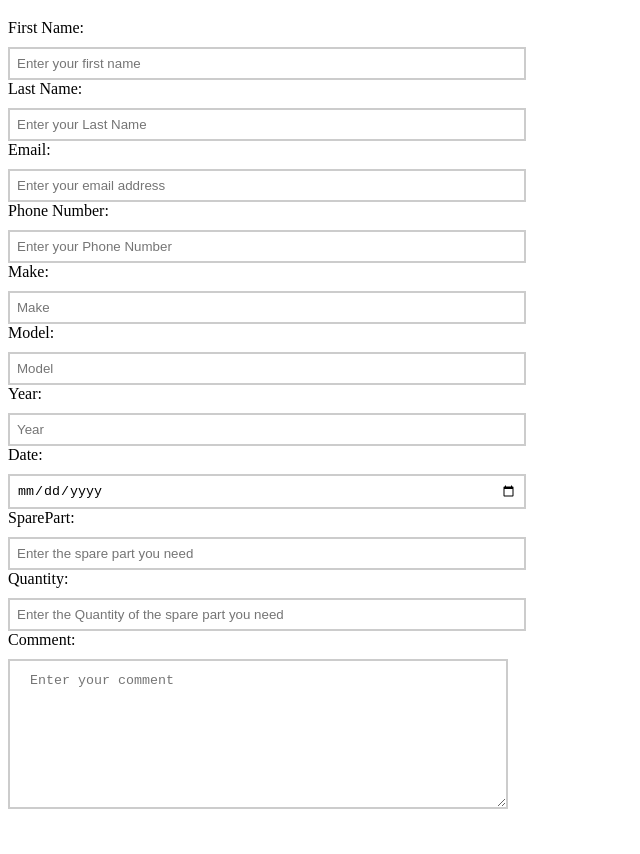
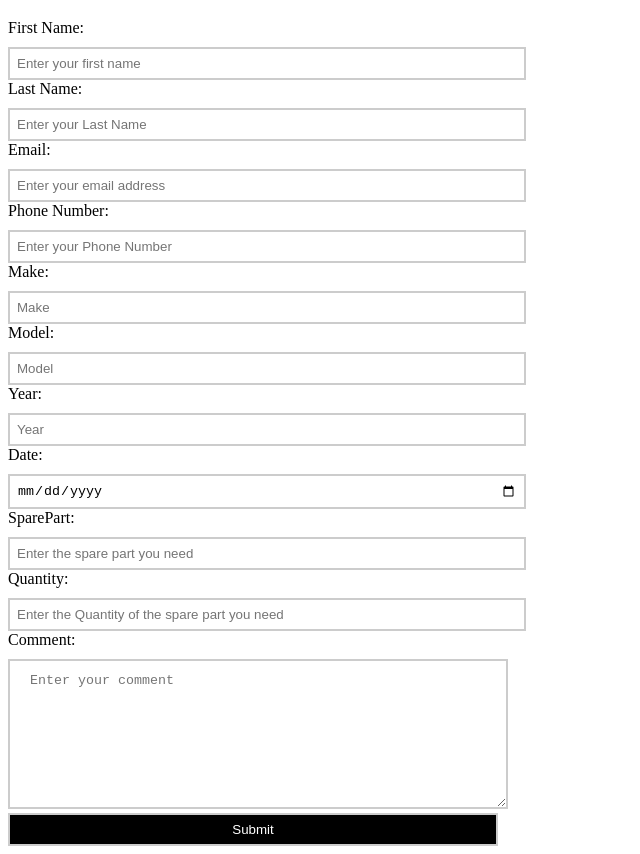
Before and after one commit to iamZeyad/autoPartOrderForm, a plain HTML site: page index.html in a window 1280 px wide. Shown: the part 61-915 px from the top of the page, without its empty margins (0-640 px from the left). Before the commit the page ends 882 px from the top, so only its background shows below. Drawn offline with Linux system fonts and the light colour scheme.

Commit message:
submitButton

```diff
--- a/index.html
+++ b/index.html
@@ -44,6 +44,7 @@
         <label for="Comment">Comment:</label>
         <textarea name="Comment" id="Comment" placeholder="Enter your comment"></textarea>
 
+        <input type="submit" id="submit" placeholder="Submit">
     </form>
 </body>
 </html>
--- a/style.css
+++ b/style.css
@@ -21,3 +21,9 @@ form textarea {
   box-sizing: border-box;
   border: 2px solid #ccc;
 }
+#submit{
+    display: block;
+    width: 490px;
+    background-color: black;
+    color: white;
+}
```
